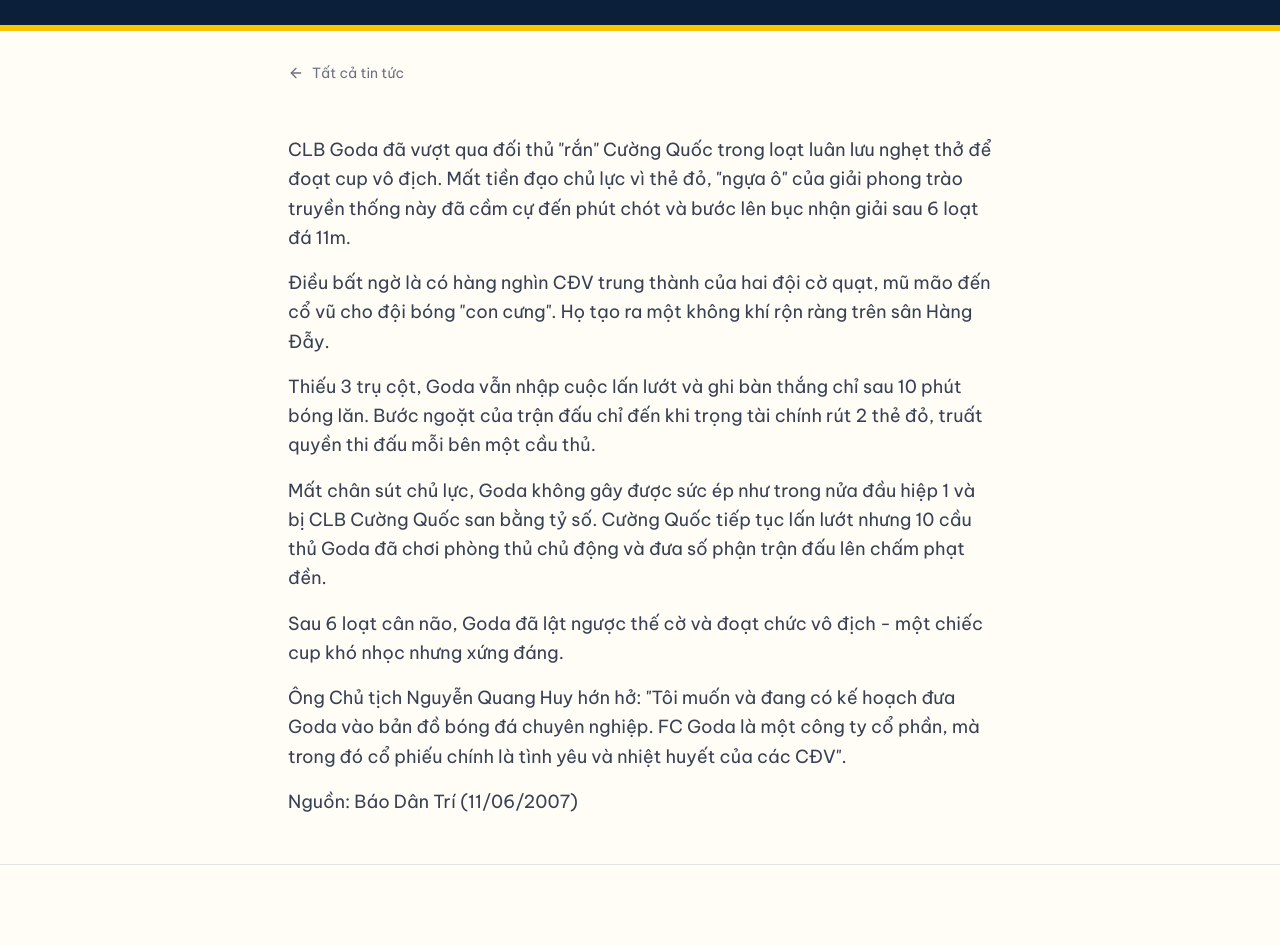
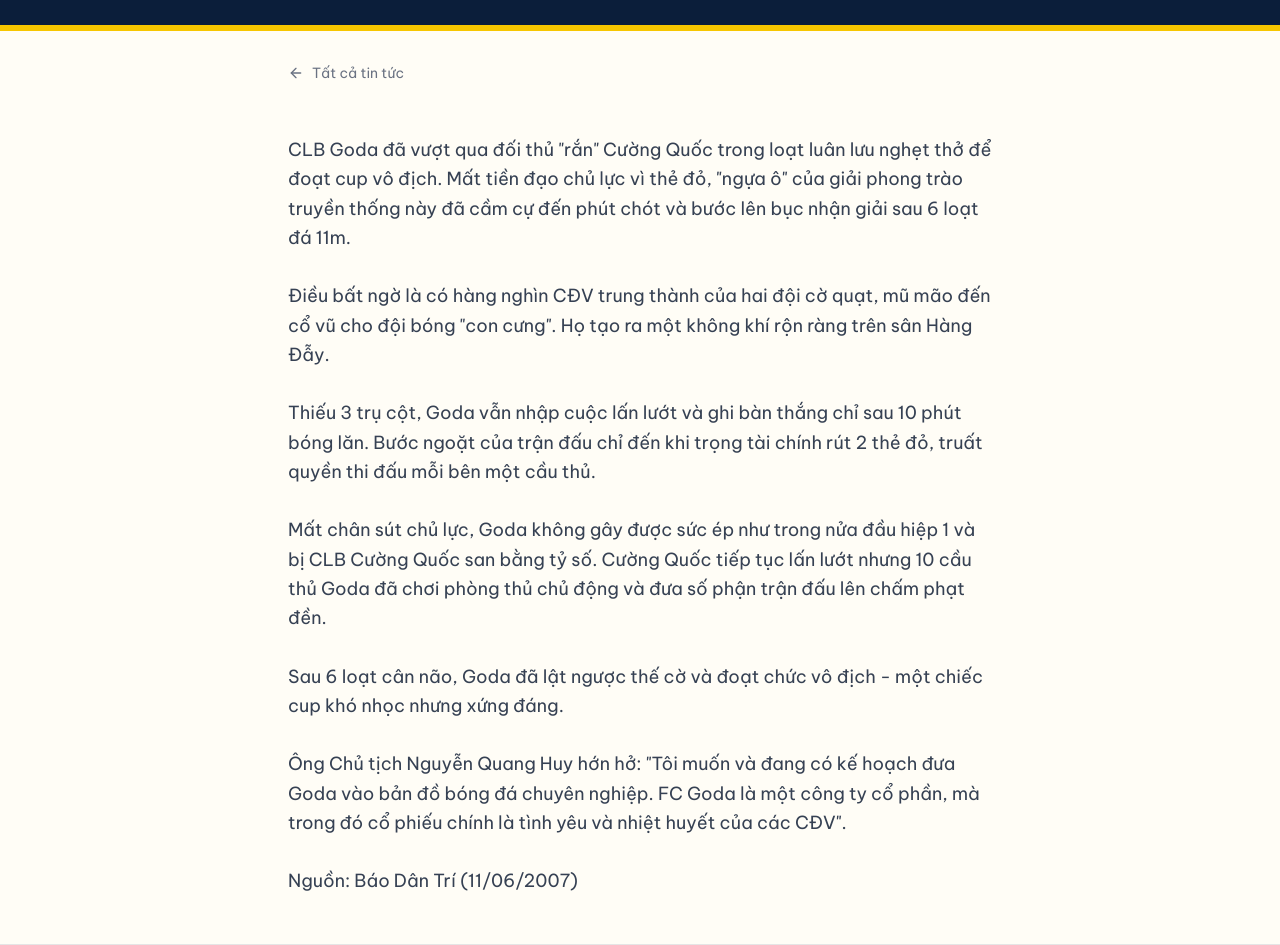
Before and after one commit to mmsop00/goda-fc, a Next.js app: page /tin-tuc/fc-goda-vo-dich-giai-phui-ha-noi-2007 in a window 1280 px wide. Shown: the part 680-1625 px from the top of the page. Before the commit the page ends 1545 px from the top, so only its background shows below. Built offline with nearby package versions, Linux system fonts and the light colour scheme.

Commit message:
chore: remove uniform article, update news detail page

```diff
--- a/src/app/tin-tuc/[slug]/page.tsx
+++ b/src/app/tin-tuc/[slug]/page.tsx
@@ -43,11 +43,20 @@ export default async function NewsDetailPage({
 
       {/* Article Content */}
       <article className="max-w-3xl mx-auto px-4 md:px-6 lg:px-8 py-8 md:py-12">
-        <div className="space-y-4 text-gray-700 leading-relaxed text-base md:text-lg">
-          {paragraphs.map((p, i) => (
-            <p key={i}>{p}</p>
-          ))}
-        </div>
+        <div
+          className="prose prose-gray max-w-none text-gray-700 leading-relaxed text-base md:text-lg
+            [&_table]:w-full [&_table]:border-collapse [&_table]:my-4
+            [&_th]:bg-goda-navy [&_th]:text-white [&_th]:px-3 [&_th]:py-2 [&_th]:text-xs [&_th]:font-semibold [&_th]:text-left
+            [&_td]:px-3 [&_td]:py-2 [&_td]:text-sm [&_td]:border-b [&_td]:border-gray-200
+            [&_tr:nth-child(even)_td]:bg-gray-50
+            [&_img]:rounded-lg [&_img]:my-4 [&_img]:max-w-full
+            [&_h2]:text-xl [&_h2]:font-bold [&_h2]:text-goda-navy [&_h2]:mt-8 [&_h2]:mb-4
+            [&_h3]:text-lg [&_h3]:font-semibold [&_h3]:text-goda-navy [&_h3]:mt-6 [&_h3]:mb-3
+            [&_ul]:list-disc [&_ul]:pl-5 [&_ul]:space-y-1
+            [&_ol]:list-decimal [&_ol]:pl-5 [&_ol]:space-y-1
+            [&_strong]:text-goda-navy [&_hr]:my-8"
+          dangerouslySetInnerHTML={{ __html: article.content.replace(/\n\n/g, "<br/><br/>").replace(/\n/g, "<br/>") }}
+        />
       </article>
 
       <Separator />
```
Also changed, not shown: 1 other file (tests, documents, lock files or other folders).
